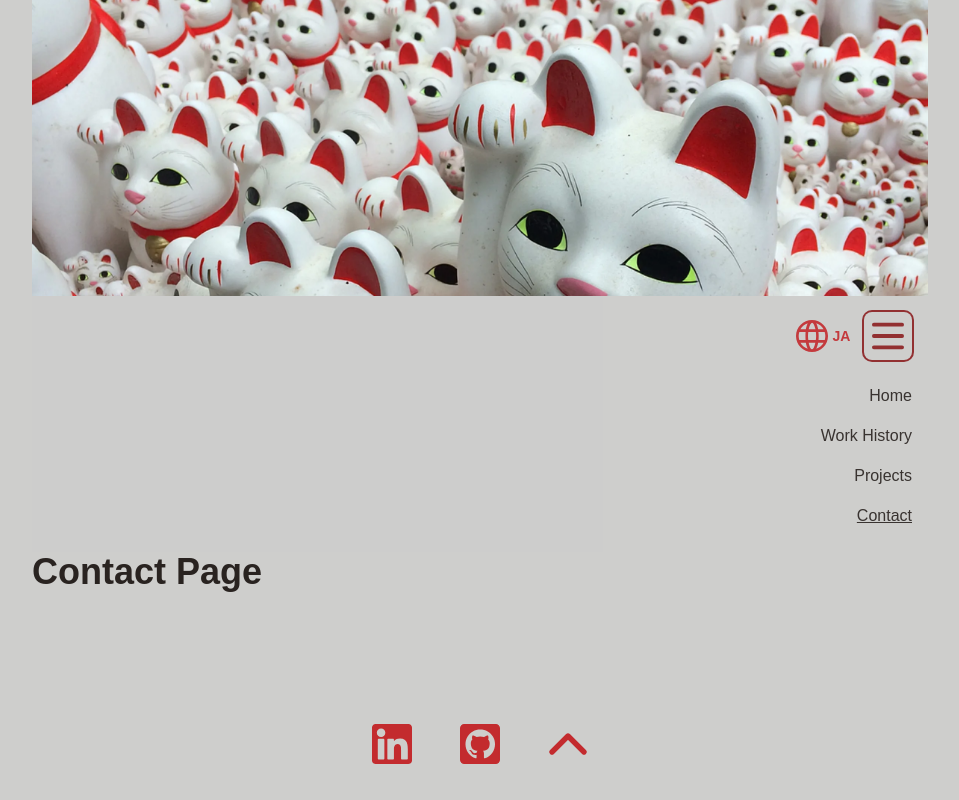
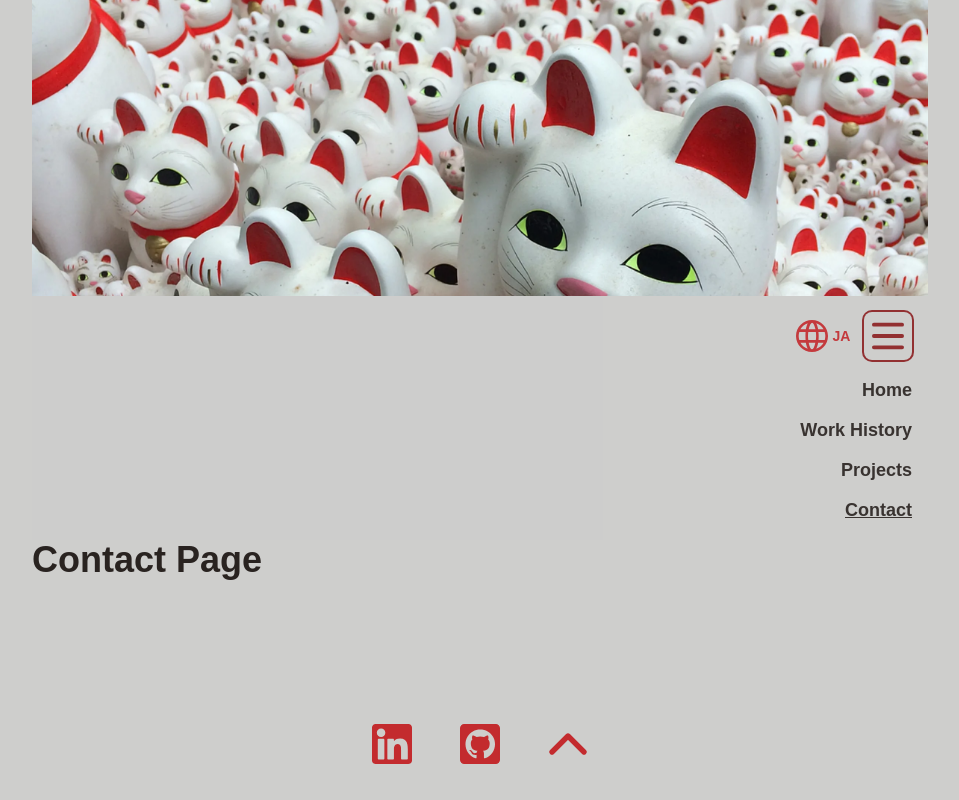
Before and after one commit to jedharwood/PortfolioSite, a Next.js app in the folder portfolio-site/: page /en/contact in a window 1280 px wide. Both pictures are taken after a click on the button 1048 px from the left and 335 px from the top of the page. Shown: the whole page, without its empty margins (160-1119 px from the left). Built offline with nearby package versions, Linux system fonts and the light colour scheme.

Commit message:
nav bar styling

```diff
--- a/portfolio-site/src/app/components/nav-bar.tsx
+++ b/portfolio-site/src/app/components/nav-bar.tsx
@@ -58,15 +58,15 @@ const Navbar = (): JSX.Element => {
                 </div>
 
                 <div className={navMenuClasses} id='burger-menu'>
-                    <ul className='mt-4 flex flex-col font-medium'>
+                    <ul className='mt-4 flex flex-col text-lg font-semibold space-y-3'>
                         {navLinks.map((link, index) => (
                             <li
                                 key={index}
-                                className='flex justify-center lg:justify-end'
+                                className='flex justify-center lg:justify-end primary-text-hoverable'
                             >
                                 <Link
                                     href={link.href}
-                                    className={`block py-2 ${
+                                    className={`block ${
                                         pathname === link.href
                                             ? 'underline'
                                             : ''
```
